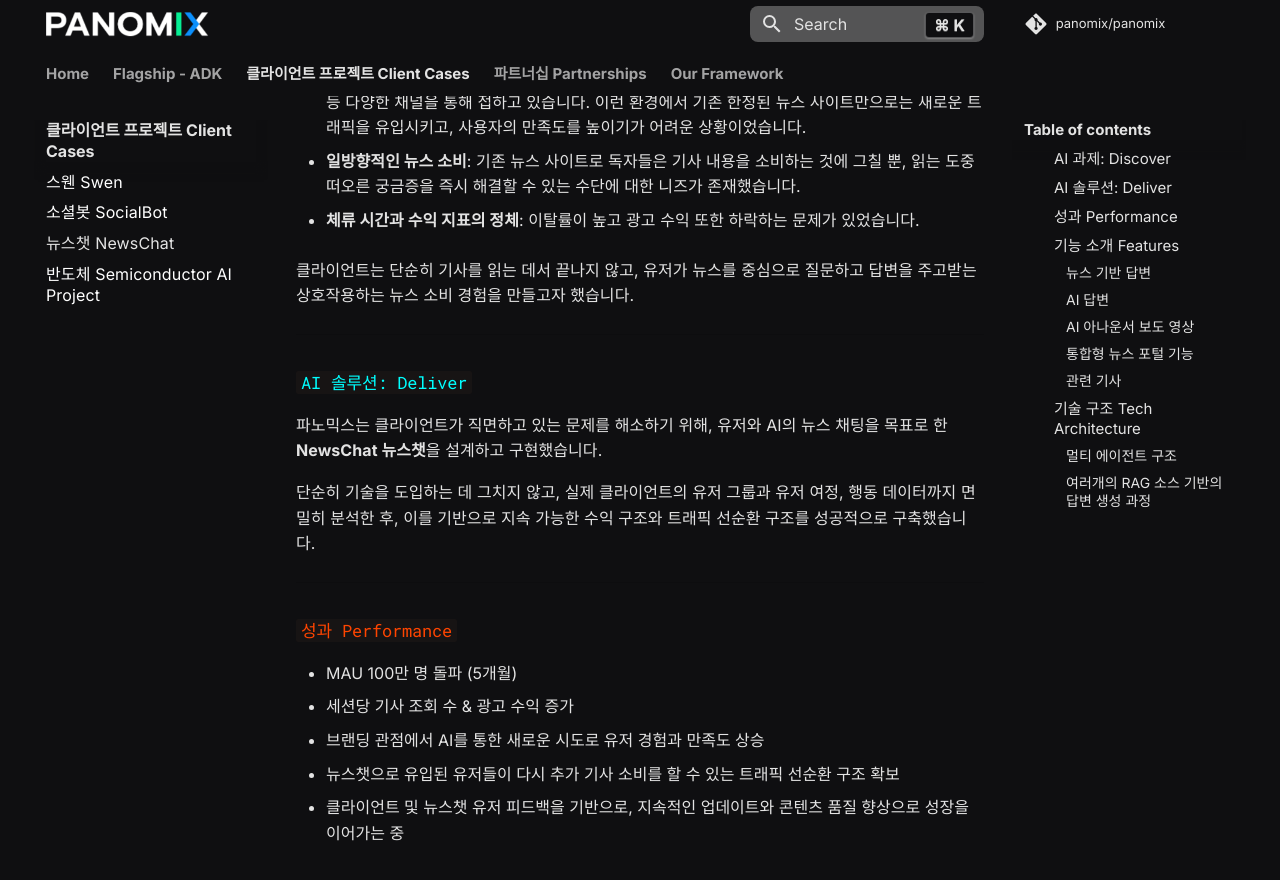
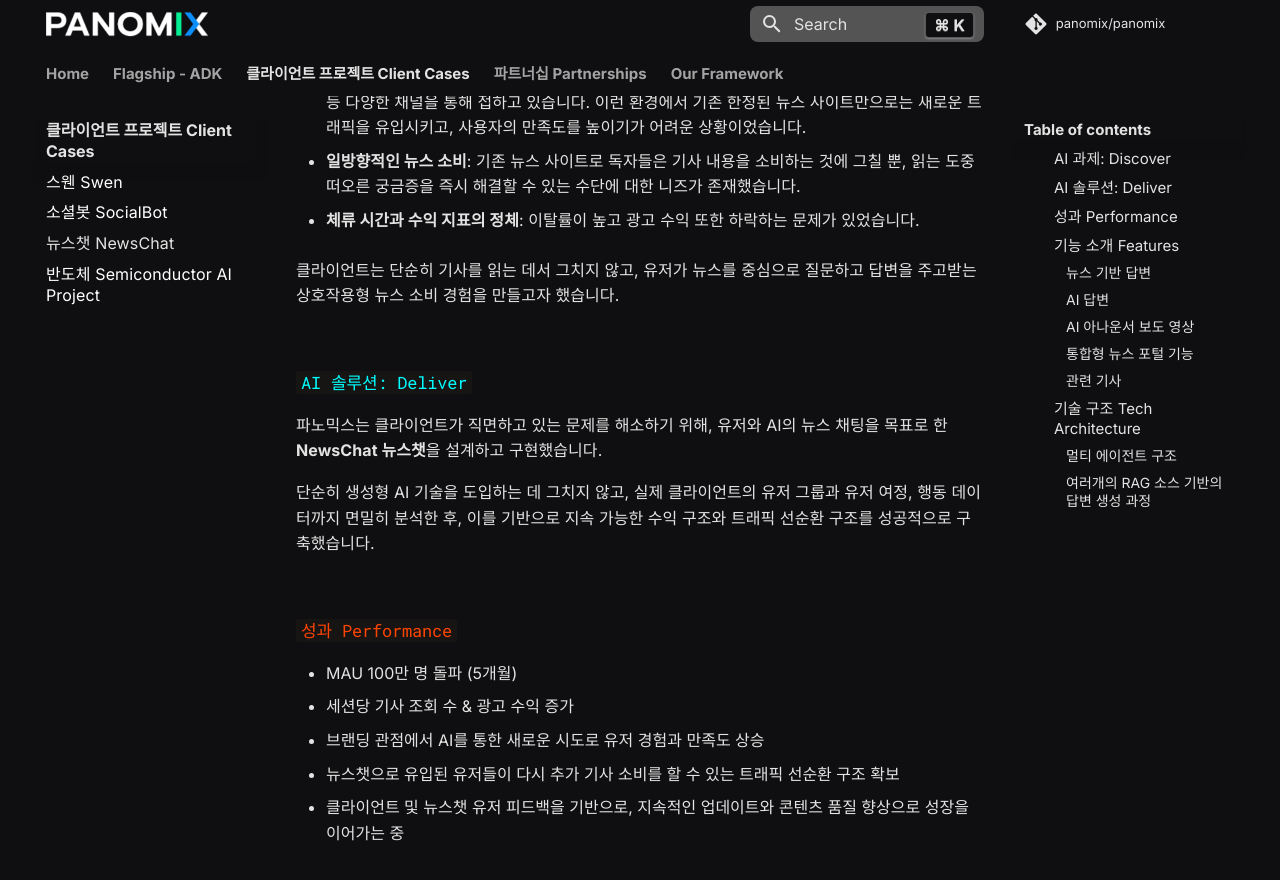
Before and after one commit to panomix/panomix, an MkDocs documentation site: the page built from docs/clients/newschat/newschat.md, in a window 1280 px wide and 900 px high, scrolled down 1297 px. Shown: the top 880 px of the window. Built offline with MkDocs 1.6.1 and Material for MkDocs 9.7.7, drawn with Linux system fonts in a browser that asks for light colours; comment, search, counter and statistics services are not loaded.

Commit message:
Update newschat.md

```diff
--- a/docs/clients/newschat/newschat.md
+++ b/docs/clients/newschat/newschat.md
@@ -23,7 +23,7 @@
 이탈률이 높고 광고 수익 또한 하락하는 문제가 있었습니다.
 
 
-클라이언트는 단순히 기사를 읽는 데서 끝나지 않고, 유저가 뉴스를 중심으로 질문하고 답변을 주고받는 상호작용하는 뉴스 소비 경험을 만들고자 했습니다.
+클라이언트는 단순히 기사를 읽는 데서 그치지 않고, 유저가 뉴스를 중심으로 질문하고 답변을 주고받는 상호작용형 뉴스 소비 경험을 만들고자 했습니다.
 
 ---
 
@@ -31,7 +31,7 @@
 
 파노믹스는 클라이언트가 직면하고 있는 문제를 해소하기 위해, 유저와 AI의 뉴스 채팅을 목표로 한 **NewsChat 뉴스챗**을 설계하고 구현했습니다.
 
-단순히 기술을 도입하는 데 그치지 않고, 실제 클라이언트의 유저 그룹과 유저 여정, 행동 데이터까지 면밀히 분석한 후, 이를 기반으로 지속 가능한 수익 구조와 트래픽 선순환 구조를 성공적으로 구축했습니다.
+단순히 생성형 AI 기술을 도입하는 데 그치지 않고, 실제 클라이언트의 유저 그룹과 유저 여정, 행동 데이터까지 면밀히 분석한 후, 이를 기반으로 지속 가능한 수익 구조와 트래픽 선순환 구조를 성공적으로 구축했습니다.
 
 ---
 
```
